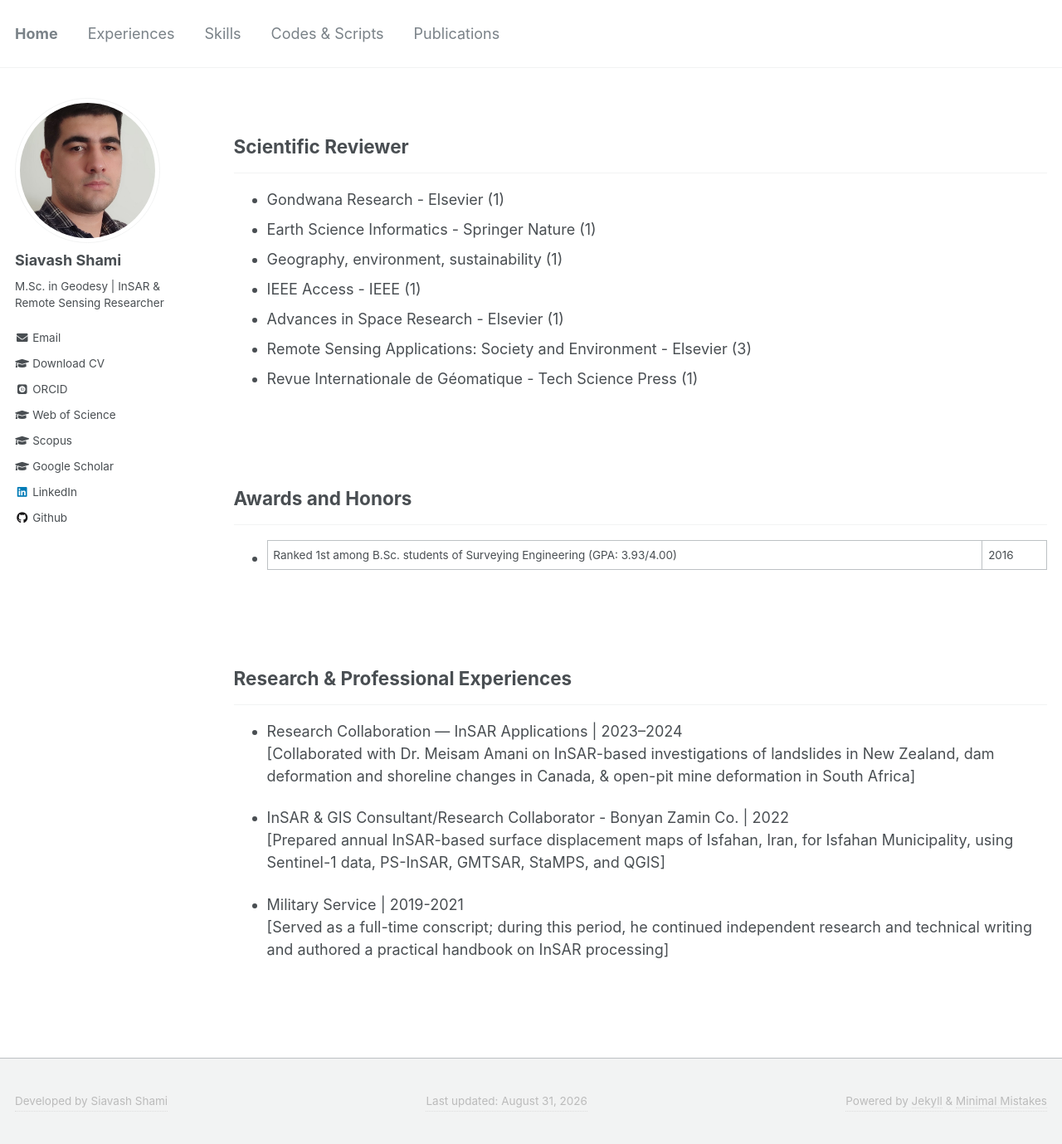
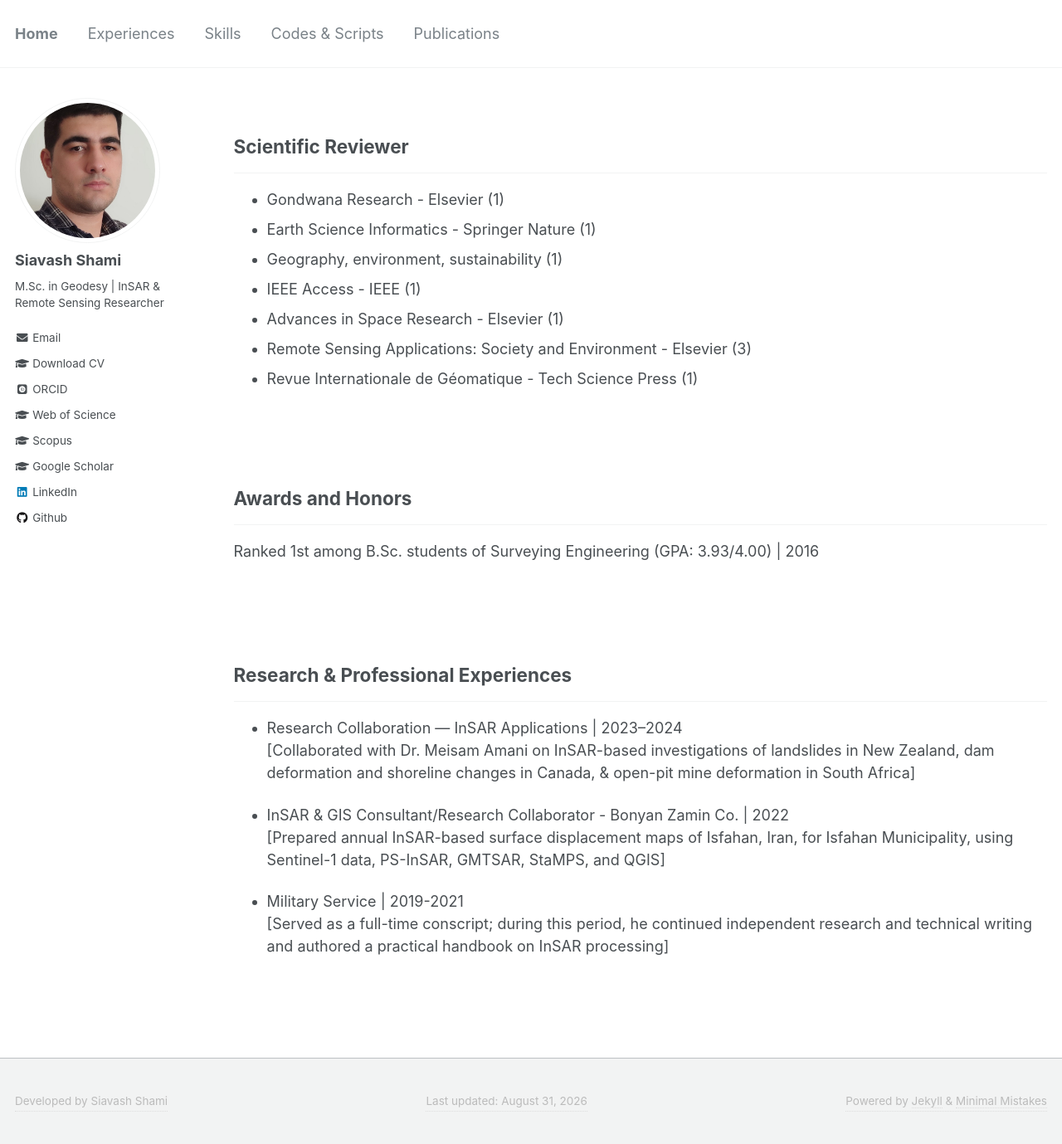
Before and after one commit to siavashshami/siavashshami.github.io, a Jekyll site: the page built from _pages/experiences.md, in a window 1280 px wide and 1379 px high. Shown: the whole window at 83% size. Built offline with Jekyll 4.4.1, drawn with Linux system fonts in a browser that asks for light colours; some web fonts are replaced.

```diff
--- a/_pages/experiences.md
+++ b/_pages/experiences.md
@@ -21,7 +21,7 @@ author_profile: true
 
 ## Awards and Honors
 ---
-- Ranked 1st among B.Sc. students of Surveying Engineering (GPA: 3.93/4.00) | 2016
+Ranked 1st among B.Sc. students of Surveying Engineering (GPA: 3.93/4.00) | 2016
 
 <br>
 <br>
```
